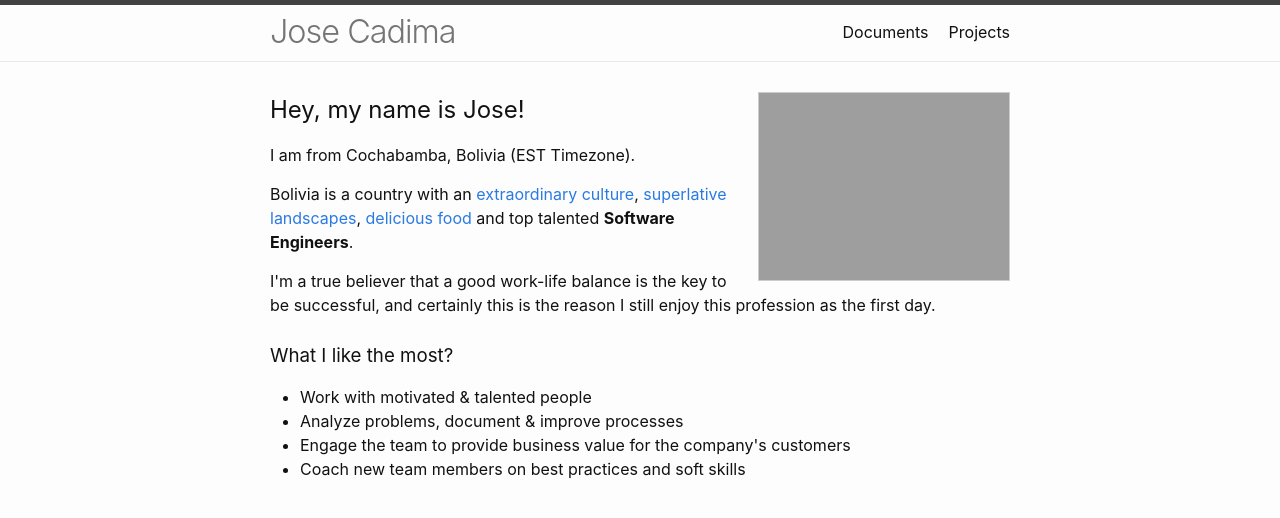
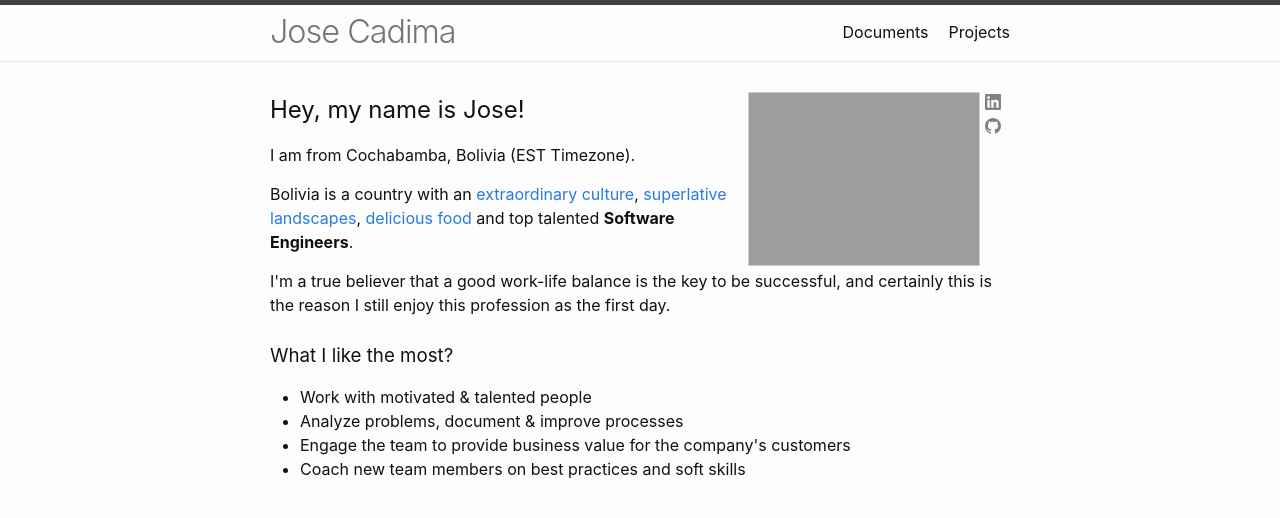
Before and after one commit to josecadima/josecadima.github.io, a Jekyll site: the page built from index.markdown, in a window 1280 px wide. Shown: the top 518 px of the page. Built offline with Jekyll 4.4.1, drawn with Linux system fonts in a browser that asks for light colours.

Commit message:
Added social media links

```diff
--- a/_config.yml
+++ b/_config.yml
@@ -24,8 +24,9 @@ description: >- # this means to ignore newlines until "baseurl:"
   Jose Cadima Portfolio
 baseurl: "" # the subpath of your site, e.g. /blog
 url: "https://josecadima.github.io" # the base hostname & protocol for your site, e.g. http://example.com
-twitter_username: test
-github_username:  josecadima
+
+github_username: josecadima
+linkedin_username: josecadimamolina
 
 # Build settings
 theme: minima
--- a/_layouts/home.html
+++ b/_layouts/home.html
@@ -3,6 +3,16 @@ layout: default
 ---
 
 <article class="home-content">
+
+    <div class="profile-social">
+        <a href="https://www.linkedin.com/in/{{ site.linkedin_username| cgi_escape | escape }}">
+            <svg class="svg-icon"><use xlink:href="{{ '/assets/minima-social-icons.svg#linkedin' | relative_url }}"></use></svg>
+        </a>
+
+        <a href="https://github.com/{{ site.github_username| cgi_escape | escape }}">
+            <svg class="svg-icon"><use xlink:href="{{ '/assets/minima-social-icons.svg#github' | relative_url }}"></use></svg>
+        </a>
+    </div>
 
     <img src="{{ page.profile_picture.src | absolute_url }}"
          alt="{{ page.profile_picture.alt }}"
--- a/_sass/minima/_layout.scss
+++ b/_sass/minima/_layout.scss
@@ -178,7 +178,7 @@
 
 .profile-picture {
     float: right;
-    width: 250px;
+    width: 230px;
     border: #ccc 1px solid;
     margin-left: 10px;
 
@@ -187,6 +187,12 @@
         margin-bottom: 20px;
         margin-left: 0px;
     }
+}
+
+.profile-social {
+    width: 25px;
+    float: right;
+    margin-left: 5px;
 }
 
 .home-content {
```
